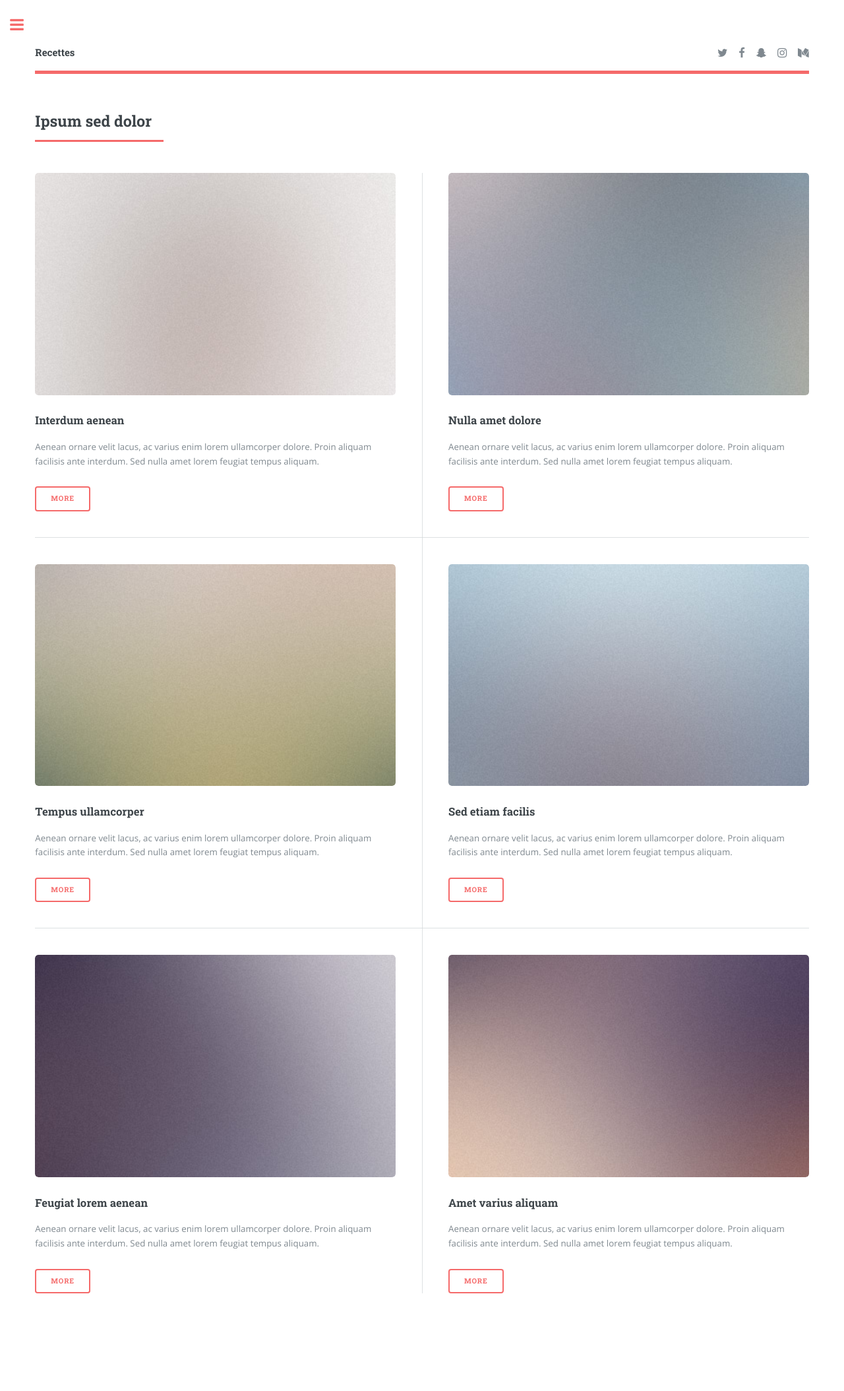
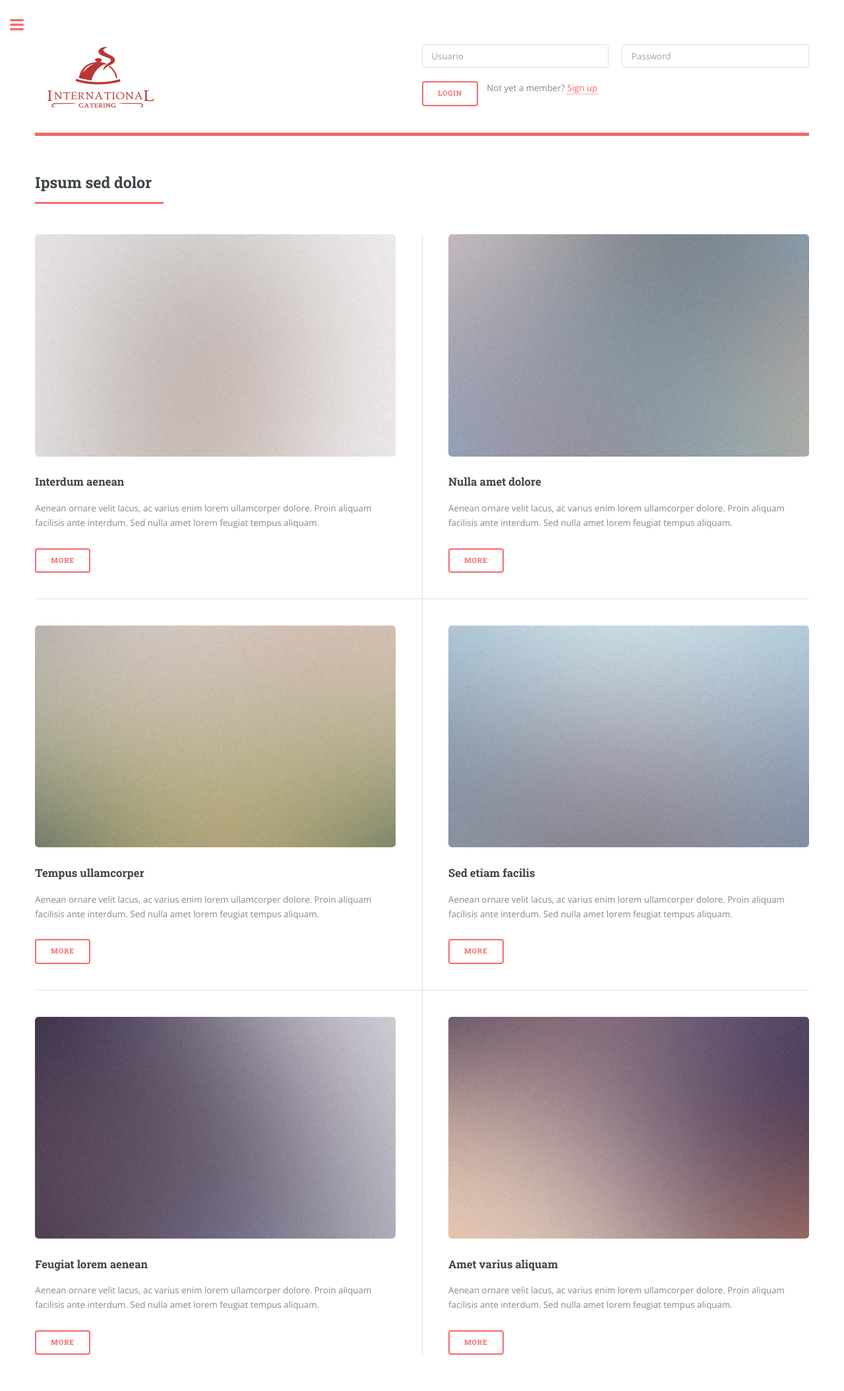
Before and after one commit to Desuque/ELU-629-Recettes, a PHP site: page / in a window 1280 px wide. Shown: the whole page at 66% size. Before the commit the page ends 1960 px from the top, so only its background shows below. Run offline with PHP 8.4, Linux system fonts and the light colour scheme.

Commit message:
- Add register/login/logout - Base de datos
* No me podia dormir, el plan de viernes no se dio, y me puse a programar esto, es una tristeza jaja

```diff
--- a/assets/css/main.css
+++ b/assets/css/main.css
@@ -3315,6 +3315,7 @@ input, select, textarea {
 			color: inherit;
 			font-family: "Roboto Slab", serif;
 			font-size: 1.125em;
+			width: 200px;
 		}
 
 		#header .icons {
@@ -3338,6 +3339,7 @@ input, select, textarea {
 				#header .logo {
 					font-size: 1.25em;
 					margin: 0;
+
 				}
 
 				#header .icons {
--- /dev/null
+++ b/includes/errors.php
@@ -0,0 +1,7 @@
+<?php  if (count($errors) > 0) : ?>
+	<div class="error">
+		<?php foreach ($errors as $error) : ?>
+			<p><?php echo $error ?></p>
+		<?php endforeach ?>
+	</div>
+<?php  endif ?>
--- /dev/null
+++ b/includes/header.php
@@ -0,0 +1,36 @@
+<header id="header">
+	<a href="/" class="logo"><img class="logo" src="images/logo.png" alt="International Catering" /></a>
+
+	<div class="login">
+		<?php  if (isset($_SESSION['username'])) : ?>
+			<div class="row gtr-uniform">
+				<div class="col-6 col-12-xsmall">
+					<p>Welcome <strong><?php echo $_SESSION['username']; ?></strong></p>
+				</div>
+				<div class="col-6 col-12-xsmall">
+					<p> <a href="index.php?logout='1'" style="color: red;">logout</a> </p>
+				</div>
+			</div>
+		<?php  else: ?>
+			<form method="post" action="index.php">
+				<?php include 'includes/errors.php'; ?>
+				<div class="row gtr-uniform">
+
+					<div class="col-6 col-12-xsmall">
+						<input type="text" name="username" placeholder="Usuario">
+					</div>
+					<div class="col-6 col-12-xsmall">
+						<input type="password" name="password" placeholder="Password">
+					</div>
+
+					<div class="col-12">
+						<ul class="actions">
+							<li><button type="submit" class="btn" name="login_user">Login</button></li>
+							<li>Not yet a member? <a href="register.php">Sign up</a></li>
+						</ul>
+					</div>
+				</div>
+			</form>
+		<?php endif ?>
+	</div>
+</header>
--- /dev/null
+++ b/includes/server.php
@@ -0,0 +1,74 @@
+<?php
+session_start();
+
+$username = "";
+$email    = "";
+$errors = array();
+
+$db = mysqli_connect('localhost', 'root', 'root123', 'recette');
+
+if (isset($_POST['reg_user'])) {
+  $username = mysqli_real_escape_string($db, $_POST['username']);
+  $email = mysqli_real_escape_string($db, $_POST['email']);
+  $password_1 = mysqli_real_escape_string($db, $_POST['password_1']);
+  $password_2 = mysqli_real_escape_string($db, $_POST['password_2']);
+
+  if (empty($username)) { array_push($errors, "Username is required"); }
+  if (empty($email)) { array_push($errors, "Email is required"); }
+  if (empty($password_1)) { array_push($errors, "Password is required"); }
+  if ($password_1 != $password_2) {
+	array_push($errors, "The two passwords do not match");
+  }
+
+  $user_check_query = "SELECT * FROM person WHERE username='$username' OR email='$email' LIMIT 1";
+  $result = mysqli_query($db, $user_check_query);
+  $user = mysqli_fetch_assoc($result);
+
+  if ($user) {
+    if ($user['username'] === $username) {
+      array_push($errors, "Username already exists");
+    }
+
+    if ($user['email'] === $email) {
+      array_push($errors, "email already exists");
+    }
+  }
+
+  if (count($errors) == 0) {
+  	$password = md5($password_1);
+
+  	$query = "INSERT INTO person (username, email, password)
+  			  VALUES('$username', '$email', '$password')";
+  	mysqli_query($db, $query);
+  	$_SESSION['username'] = $username;
+  	$_SESSION['success'] = "You are now logged in";
+  	header('location: index.php');
+  }
+}
+
+if (isset($_POST['login_user'])) {
+  $username = mysqli_real_escape_string($db, $_POST['username']);
+  $password = mysqli_real_escape_string($db, $_POST['password']);
+
+  if (empty($username)) {
+    array_push($errors, "Username is required");
+  }
+  if (empty($password)) {
+    array_push($errors, "Password is required");
+  }
+
+  if (count($errors) == 0) {
+    $password = md5($password);
+    $query = "SELECT * FROM person WHERE username='$username' AND password='$password'";
+    $results = mysqli_query($db, $query);
+    if (mysqli_num_rows($results) == 1) {
+      $_SESSION['username'] = $username;
+      $_SESSION['success'] = "You are now logged in";
+      header('location: index.php');
+    }else {
+      array_push($errors, "Wrong username/password combination");
+    }
+  }
+}
+
+?>
--- a/includes/sidebar.php
+++ b/includes/sidebar.php
@@ -1,14 +1,12 @@
 <div id="sidebar">
 	<div class="inner">
 
-							<!-- Search -->
 	<section id="search" class="alt">
 			<form method="post" action="#">
 				<input type="text" name="query" id="query" placeholder="Search" />
 			</form>
 		</section>
 
-							<!-- Menu -->
 		<nav id="menu">
 			<header class="major">
 				<h2>Menu</h2>
@@ -29,7 +27,6 @@
 			</ul>
 		</nav>
 
-								<!-- Section -->
 		<section>
 			<header class="major">
 				<h2>Get in touch</h2>
@@ -44,7 +41,7 @@
 
 			<!-- Footer -->
 			<footer id="footer">
-									<p class="copyright">&copy; Untitled. All rights reserved.</p>
+				<p class="copyright">International Catering &copy; | 2018 All rights reserved.</p>
 			</footer>
 
 		</div>
--- a/index.php
+++ b/index.php
@@ -1,33 +1,33 @@
 <!DOCTYPE HTML>
+<?php
+  session_start();
+
+  //if (!isset($_SESSION['username'])) {
+  //	$_SESSION['msg'] = "You must log in first";
+  //	header('location: index.php');
+  //}
+  if (isset($_GET['logout'])) {
+  	session_destroy();
+  	unset($_SESSION['username']);
+  	header("location: index.php");
+  }
+?>
+<?php include 'includes/server.php';?>
 <html>
 <head>
-		<title>Recettes</title>
+	<title>Home Page | International Catering</title>
+
 	<meta charset="utf-8" />
 	<meta name="viewport" content="width=device-width, initial-scale=1, user-scalable=no" />
 	<link rel="stylesheet" href="assets/css/main.css" />
 </head>
 <body class="is-preload">
 
-		<!-- Wrapper -->
 	<div id="wrapper">
-
-				<!-- Main -->
 		<div id="main">
 			<div class="inner">
+				<?php include 'includes/header.php';?>
 
-							<!-- Header -->
-								<header id="header">
-									<a href="index.html" class="logo"><strong>Recettes</strong></a>
-									<ul class="icons">
-										<li><a href="#" class="icon fa-twitter"><span class="label">Twitter</span></a></li>
-										<li><a href="#" class="icon fa-facebook"><span class="label">Facebook</span></a></li>
-										<li><a href="#" class="icon fa-snapchat-ghost"><span class="label">Snapchat</span></a></li>
-										<li><a href="#" class="icon fa-instagram"><span class="label">Instagram</span></a></li>
-										<li><a href="#" class="icon fa-medium"><span class="label">Medium</span></a></li>
-									</ul>
-								</header>
-
-							<!-- Section -->
 				<section>
 					<header class="major">
 						<h2>Ipsum sed dolor</h2>
@@ -87,12 +87,10 @@
 			</div>
 		</div>
 
-				<!-- Sidebar -->
 		<?php include 'includes/sidebar.php';?>
 
 	</div>
 
-		<!-- Scripts -->
 	<script src="assets/js/jquery.min.js"></script>
 	<script src="assets/js/browser.min.js"></script>
 	<script src="assets/js/breakpoints.min.js"></script>
```
Also changed, not shown: register.php (+15 -25 lines), images/logo.png (added). Lines whose indentation alone changed are shown as unchanged.
